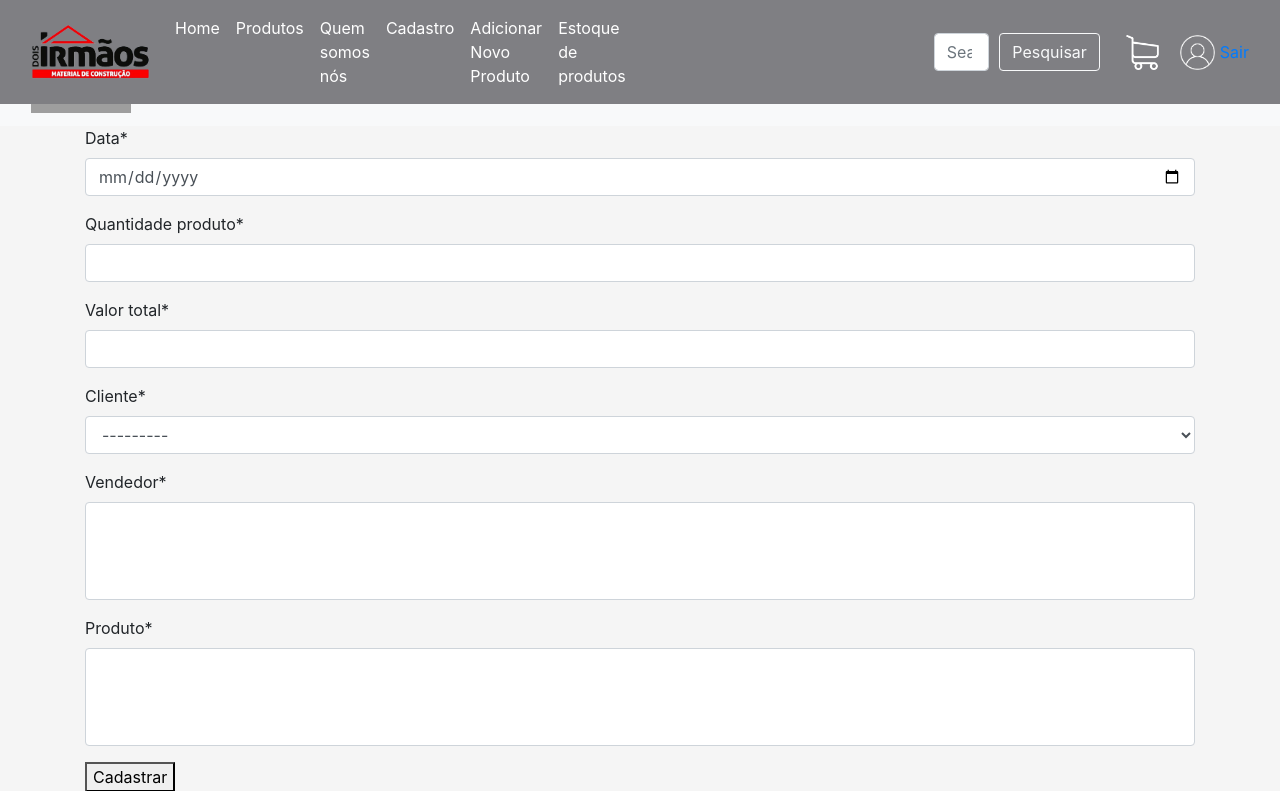
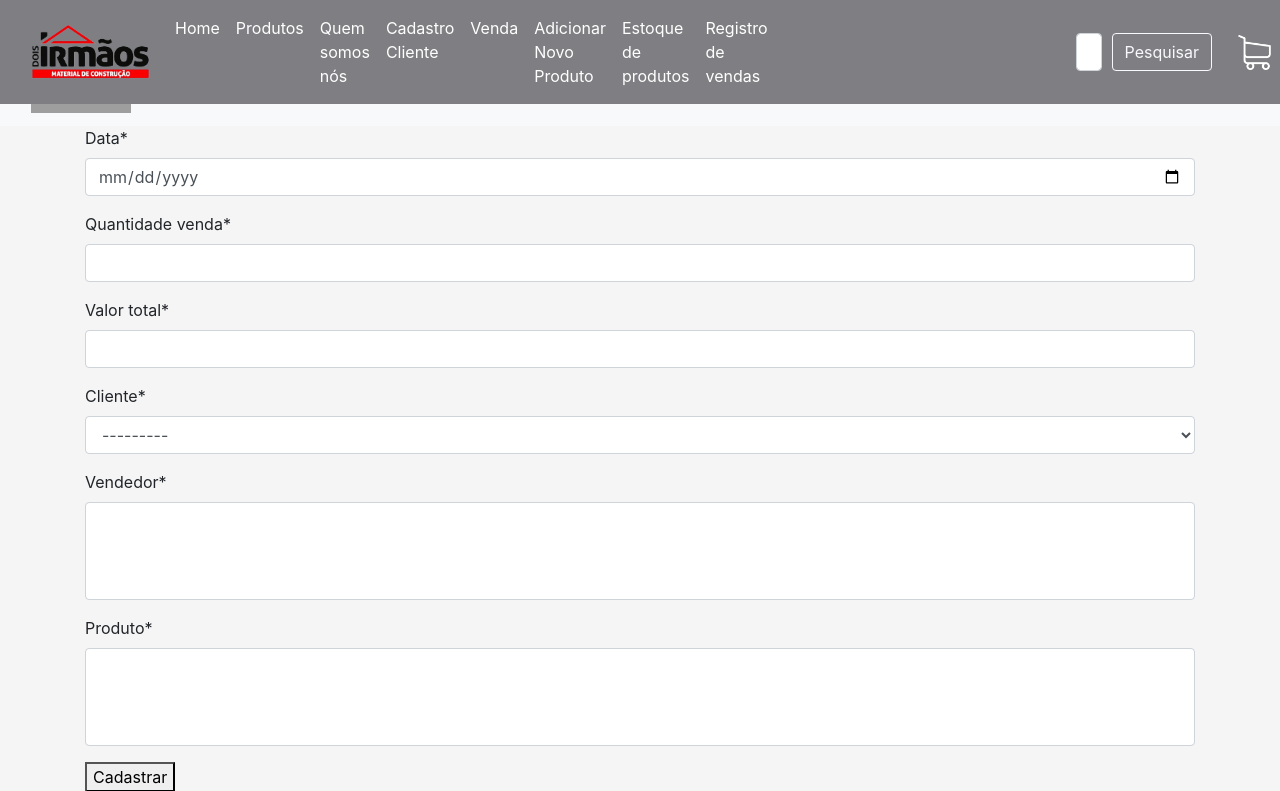
Before and after one commit to biancavn/SistemaDeGerenciamento-master, a Django app: page /venda/ in a window 1280 px wide. Shown: the top 791 px of the page. Run offline with Django 4.2, Linux system fonts and the light colour scheme; the visitor is signed in with stand-in values (Sample User, id 1); data that the repository does not hold is empty; some libraries are stand-ins or nearby versions; some web fonts are replaced; grey boxes are pictures that could not be loaded.

Commit message:
Criação registroVendas.html

```diff
--- a/main/models.py
+++ b/main/models.py
@@ -50,7 +50,7 @@ class Produto(models.Model):
 
 class Venda(models.Model):
     data = models.DateTimeField()
-    quantidade_produto = models.FloatField()
+    quantidade_venda = models.FloatField()
     valor_total = models.FloatField()
     Cliente = models.ForeignKey(Cliente, on_delete=models.CASCADE)
     Vendedor = models.ManyToManyField(Vendedor)
--- a/main/templates/base.html
+++ b/main/templates/base.html
@@ -45,13 +45,19 @@
                             <a class="nav-link text-white" href="{% url 'quemsomosnos' %}">Quem somos nós</a>
                         </li>
                         <li class="nav-item">
-                            <a class="nav-link text-white" href="{% url 'cadastro' %}">Cadastro</a>
+                            <a class="nav-link text-white" href="{% url 'cadastro' %}">Cadastro Cliente</a>
+                        </li>
+                        <li class="nav-item">
+                            <a class="nav-link text-white" href="{% url 'venda' %}">Venda</a>
                         </li>
                         <li class="nav-item">
                             <a class="nav-link text-white" href="{% url 'addproduto' %}">Adicionar Novo Produto</a>
                         </li>
                         <li class="nav-item">
                             <a class="nav-link text-white" href="{% url 'estoque' %}">Estoque de produtos</a>
+                        </li>
+                        <li class="nav-item">
+                            <a class="nav-link text-white" href="{% url 'registro_vendas' %}">Registro de vendas</a>
                         </li>
                     </ul>
                     <form class="d-flex pesquisar" style="padding-right: 10px;">
--- a/main/views.py
+++ b/main/views.py
@@ -1,5 +1,5 @@
 from django.shortcuts import render,redirect
-from main.models import Produto
+from main.models import Produto, Venda
 from django.shortcuts import redirect,get_object_or_404
 import sweetify
 from main.forms import ClienteForm,ClienteNewsletterForm,VendaForm,VendedorForm,AddProdutoForm
@@ -68,7 +68,7 @@ def venda(request):
 
     return render(request, 'venda.html', { 'form' : form})
 
-#@login_required
+@login_required
 def addproduto(request):
     if request.method == 'POST':
         form = AddProdutoForm(request.POST)
@@ -80,13 +80,19 @@ def addproduto(request):
 
     return render(request, 'venda.html', { 'form' : form})
 
-#@login_required
+@login_required
 def estoque(request):
     lista = Produto.objects.all().order_by('nome')  # ordenando em ordem alfabetica
     # retorna a página de produtos e a lista de objetos tipo Produto
     return render(request, "estoque.html", {'peca':lista})
 
-#@login_required
+@login_required
+def registro_vendas(request):
+    lista = Venda.objects.all()
+    # retorna a página de produtos e a lista de objetos tipo Venda
+    return render(request, "registroVendas.html", {'lista_registroVendas':lista})
+
+@login_required
 def update_produto(request, pk):
     produto = get_object_or_404(Produto, pk=pk)
     form = AddProdutoForm(request.POST or None, instance=produto)
@@ -98,7 +104,7 @@ def update_produto(request, pk):
 
     return render(request, "addproduto.html", {'form':form})
 
-#@login_required
+@login_required
 def remover_produto(request, pk):
     produto= get_object_or_404(Produto, pk=pk)
     produto.delete()
--- a/principal/urls.py
+++ b/principal/urls.py
@@ -36,6 +36,7 @@ urlpatterns = [
     path('estoque/',estoque,name='estoque'),
     path('editar/<int:pk>/', update_produto, name='editar_produto'),
     path('remover/<int:pk>/', remover_produto, name='remover_produto'),
+    path('registro_vendas', registro_vendas, name='registro_vendas'),
 #tem que colocar virgula depois da última url
 ]
 
```
Also changed, not shown: main/templates/addproduto.html (+8 -4 lines), main/templates/cadastro.html (+7 -3 lines), main/templates/registroVendas.html (added, +46 -0 lines).
